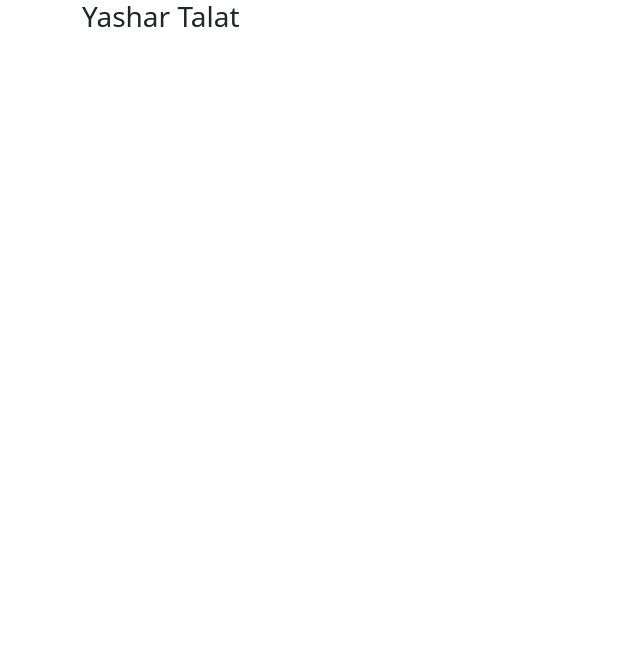
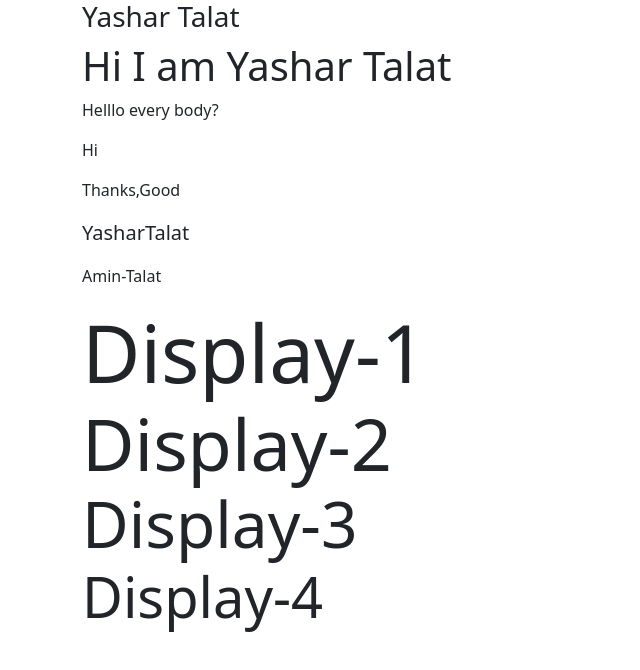
Before and after one commit to Yashar-Talat/LearningBootStrap, a plain HTML site: page index.html in a window 1280 px wide. Shown: the whole page, without its empty margins (0-640 px from the left). Drawn offline with Linux system fonts and the light colour scheme; files that its build step writes are made by us from their sources.

Commit message:
display-lead-blockquote-container

```diff
--- a/index.html
+++ b/index.html
@@ -5,13 +5,31 @@
         <meta http-equiv="X-UA-Compatible" content="IE=edge">
         <meta name="viewport" content="width=device-width, initial-scale=1.0">
         <title>BootStrap-Front</title>
+        <link rel="stylesheet" href="css/bootstrap-reboot.min.css">
         <link rel="stylesheet" href="css/bootstrap.min.css">
+        <link rel="stylesheet" href="style.css">
 
     </head>
     <body>
         <div class="container">
             <h3>Yashar Talat</h3>
+            <div class="content">
+                <p class="h1">Hi I am Yashar Talat</p>
+                <p>Helllo every body?</p>
             </div>
-    <script src="js/bootstrap.min.js"></script>
+            <div class="content">
+                <p>Hi</p>
+                <p>Thanks,Good</p>
+            </div>
+            <div class="content">
+                <p class="lead">YasharTalat</p>
+                <blockquote>Amin-Talat</blockquote>
+            </div>
+            <div class="display-1">Display-1</div>
+            <div class="display-2">Display-2</div>
+            <div class="display-3">Display-3</div>
+            <div class="display-4">Display-4</div>
+        </di4>
+        <scr4pt src="js/bootstrap.min.js"></script>
     </body>
 </html>
```
Also changed, not shown: css/style.css (added). Lines whose indentation alone changed are shown as unchanged.
